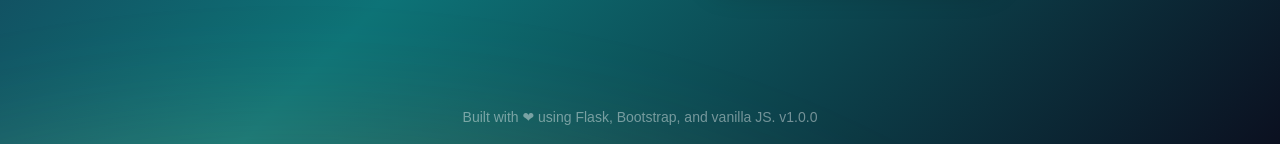
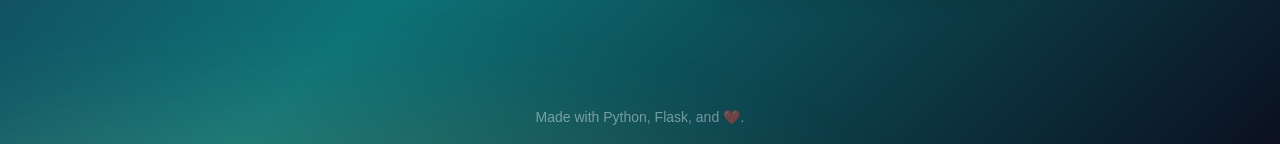
Before and after one commit to Mfaj-cod/Pomodoro, a Flask app: page / in a window 1280 px wide. Shown: the part 656-800 px from the top of the page. Run offline with Flask 3, Linux system fonts and the light colour scheme; some libraries are stand-ins or nearby versions.

Commit message:
changed footer line

```diff
--- a/templates/base.html
+++ b/templates/base.html
@@ -52,7 +52,7 @@
       </main>
 
       <footer class="text-center text-white-50 small py-3">
-        Built with ❤ using Flask, Bootstrap, and vanilla JS. v{{ app_version }}
+        Made with Python, Flask, and ❤️.
       </footer>
     </div>
 
```
